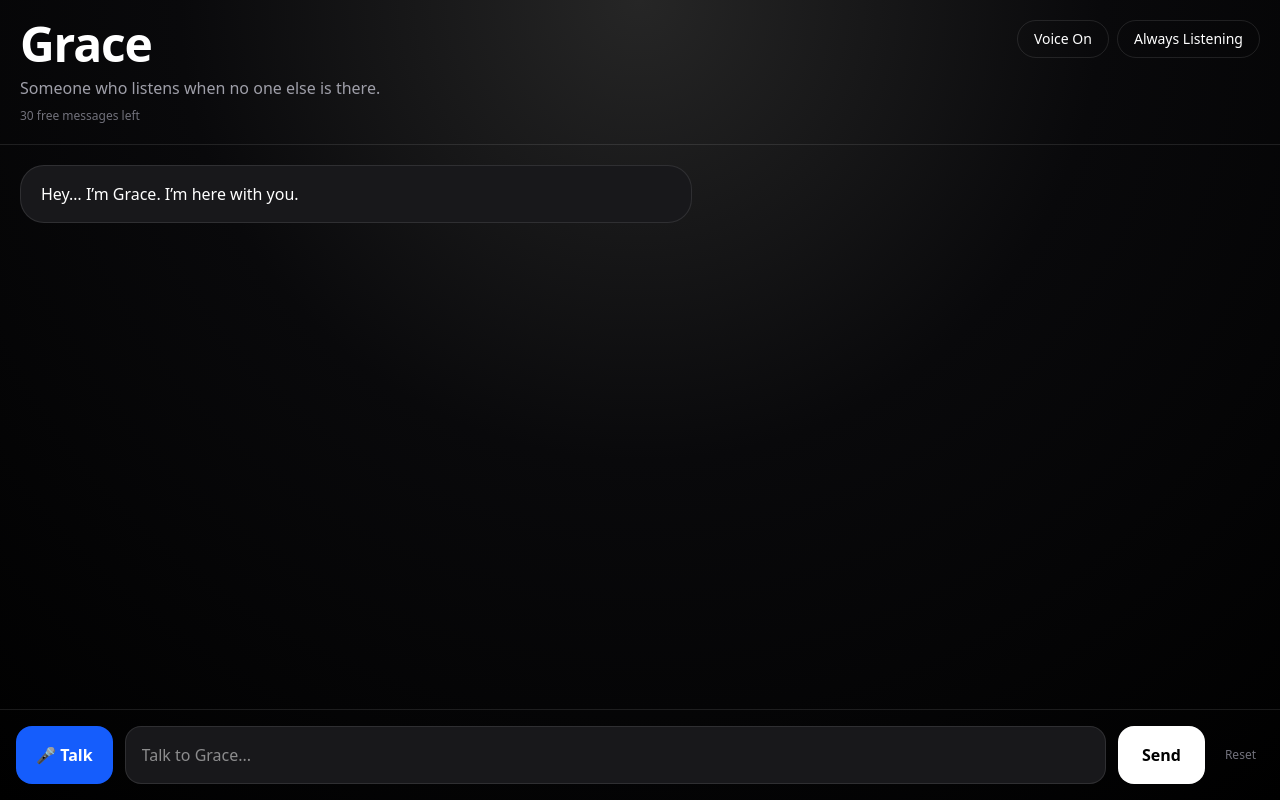
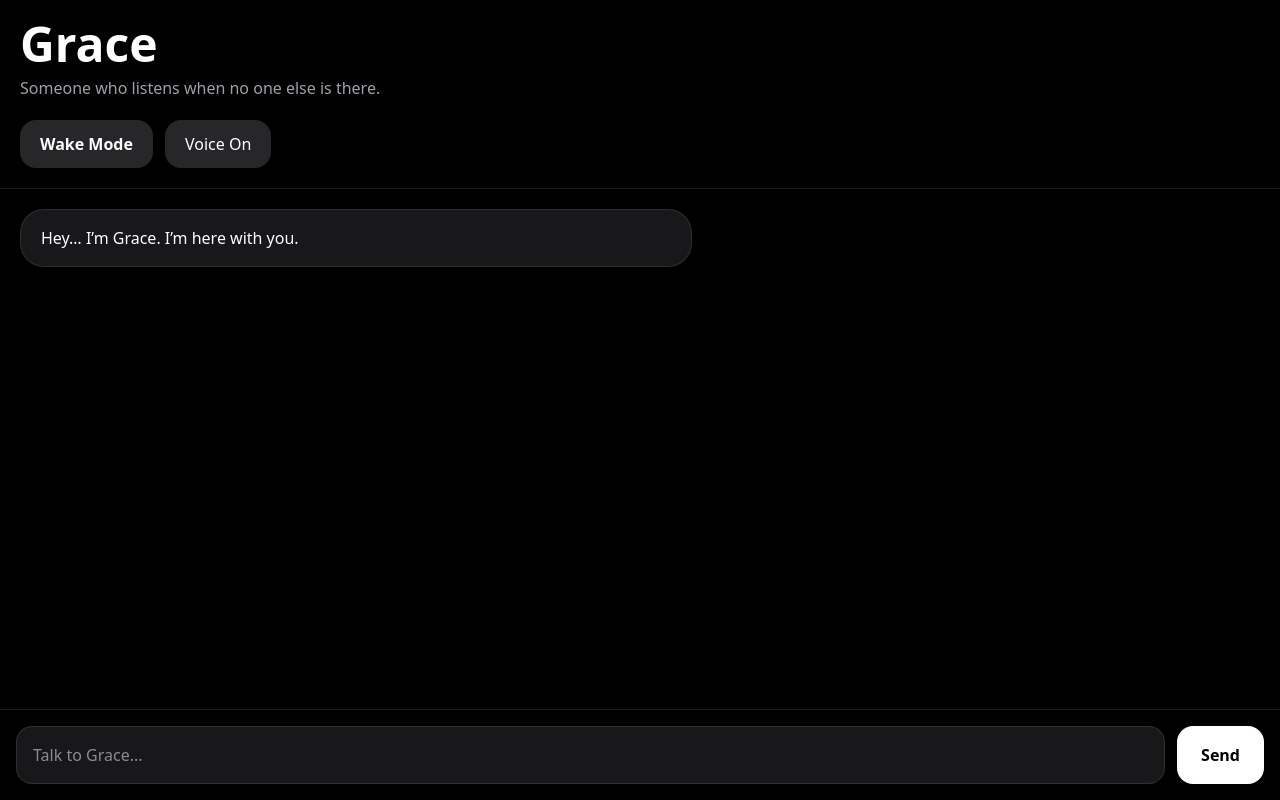
Before and after one commit to mayhew2006-max/sora-clean-production, a Next.js app: page / in a window 1280 px wide. Built offline with nearby package versions, Linux system fonts and the light colour scheme.

Commit message:
add Grace wake mode

```diff
--- a/app/page.tsx
+++ b/app/page.tsx
@@ -13,69 +13,21 @@ export default function Home() {
   const [messages, setMessages] = useState<Message[]>([
     { role: "assistant", content: "Hey… I’m Grace. I’m here with you." },
   ]);
+
   const [input, setInput] = useState("");
-  const [memory, setMemory] = useState("");
-  const [paid, setPaid] = useState(false);
   const [loading, setLoading] = useState(false);
+  const [listening, setListening] = useState(false);
+  const [wakeMode, setWakeMode] = useState(false);
   const [voiceOn, setVoiceOn] = useState(true);
-  const [handsFree, setHandsFree] = useState(false);
-  const [listening, setListening] = useState(false);
 
-  const messagesRef = useRef<Message[]>(messages);
-  const memoryRef = useRef("");
-  const loadingRef = useRef(false);
-  const handsFreeRef = useRef(false);
   const recognitionRef = useRef<any>(null);
   const audioRef = useRef<HTMLAudioElement | null>(null);
+  const loadingRef = useRef(false);
+  const wakeModeRef = useRef(false);
 
   useEffect(() => {
-    const savedMessages = localStorage.getItem("grace_messages");
-    const savedMemory = localStorage.getItem("grace_memory");
-    const savedPaid = localStorage.getItem("sora_paid");
-
-    if (savedMessages) setMessages(JSON.parse(savedMessages));
-    if (savedMemory) {
-      setMemory(savedMemory);
-      memoryRef.current = savedMemory;
-    }
-    if (savedPaid === "true") setPaid(true);
-  }, []);
-
-  useEffect(() => {
-    messagesRef.current = messages;
-    localStorage.setItem("grace_messages", JSON.stringify(messages));
-  }, [messages]);
-
-  const userCount = messages.filter((m) => m.role === "user").length;
-  const freeLeft = Math.max(FREE_LIMIT - userCount, 0);
-  const locked = !paid && freeLeft <= 0;
-
-  function updateMemory(text: string) {
-    const lower = text.toLowerCase();
-    let current = memoryRef.current;
-
-    const important =
-      lower.includes("my name is") ||
-      lower.includes("i lost") ||
-      lower.includes("my dad") ||
-      lower.includes("my mom") ||
-      lower.includes("i feel") ||
-      lower.includes("i like") ||
-      lower.includes("i hate") ||
-      lower.includes("i struggle") ||
-      lower.includes("i'm scared") ||
-      lower.includes("im scared") ||
-      lower.includes("remember");
-
-    if (!important) return;
-
-    const addition = `User said: ${text}`;
-    const updated = `${current}\n${addition}`.trim().slice(-3000);
-
-    memoryRef.current = updated;
-    setMemory(updated);
-    localStorage.setItem("grace_memory", updated);
-  }
+    wakeModeRef.current = wakeMode;
+  }, [wakeMode]);
 
   async function speak(text: string) {
     if (!voiceOn) return;
@@ -85,173 +37,284 @@ export default function Home() {
 
       const res = await fetch("/api/speak", {
         method: "POST",
-        headers: { "Content-Type": "application/json" },
+        headers: {
+          "Content-Type": "application/json",
+        },
         body: JSON.stringify({ text }),
       });
 
-      if (!res.ok) throw new Error("Voice failed");
-
       const blob = await res.blob();
       const url = URL.createObjectURL(blob);
+
       const audio = new Audio(url);
+      audioRef.current = audio;
 
-      audioRef.current = audio;
-      audio.onended = () => URL.revokeObjectURL(url);
+      audio.onended = () => {
+        URL.revokeObjectURL(url);
+
+        if (wakeModeRef.current) {
+          setTimeout(() => {
+            startWakeListening();
+          }, 800);
+        }
+      };
+
       await audio.play();
     } catch {
-      const fallback = new SpeechSynthesisUtterance(text);
-      fallback.rate = 0.9;
-      fallback.pitch = 0.9;
-      speechSynthesis.cancel();
-      speechSynthesis.speak(fallback);
+      console.log("voice failed");
     }
   }
 
-  async function sendMessage(text: string) {
-    const clean = text.trim();
-    if (!clean || loadingRef.current) return;
+  function getGreeting() {
+    const hour = new Date().getHours();
 
-    if (locked) {
-      window.location.href = "/pay";
-      return;
+    if (hour >= 5 && hour < 12) {
+      return "Good morning. I’m here with you.";
     }
 
-    updateMemory(clean);
+    if (hour >= 12 && hour < 17) {
+      return "Good afternoon. I’m here with you.";
+    }
+
+    if (hour >= 17 && hour < 22) {
+      return "Good evening. I’m here with you.";
+    }
+
+    return "Hey… I’m here with you.";
+  }
+
+  async function sendMessage(text: string) {
+    if (!text.trim() || loadingRef.current) return;
 
     loadingRef.current = true;
     setLoading(true);
+
     recognitionRef.current?.stop();
 
     const nextMessages: Message[] = [
-      ...messagesRef.current,
-      { role: "user", content: clean },
+      ...messages,
+      {
+        role: "user",
+        content: text,
+      },
     ];
 
     setMessages(nextMessages);
-    setInput("");
 
     try {
       const res = await fetch("/api/chat", {
         method: "POST",
-        headers: { "Content-Type": "application/json" },
+        headers: {
+          "Content-Type": "application/json",
+        },
         body: JSON.stringify({
           messages: nextMessages,
-          memory: memoryRef.current,
         }),
       });
 
       const data = await res.json();
-      const reply = data.reply || "I'm here with you. Tell me more.";
 
-      setMessages([...nextMessages, { role: "assistant", content: reply }]);
+      const reply =
+        data.reply || "I’m here with you.";
+
+      const updated: Message[] = [
+        ...nextMessages,
+        {
+          role: "assistant",
+          content: reply,
+        },
+      ];
+
+      setMessages(updated);
+
       await speak(reply);
     } catch {
-      const reply = "Something glitched, but I'm still here with you.";
-      setMessages([...nextMessages, { role: "assistant", content: reply }]);
-      await speak(reply);
+      const updated: Message[] = [
+        ...nextMessages,
+        {
+          role: "assistant",
+          content: "Something glitched, but I’m still here.",
+        },
+      ];
+
+      setMessages(updated);
     }
 
     loadingRef.current = false;
     setLoading(false);
-
-    if (handsFreeRef.current) {
-      setTimeout(() => startListeningLoop(), 1800);
-    }
   }
 
-  function startListeningLoop() {
+  function startWakeListening() {
+    if (!wakeModeRef.current) return;
+
     const SpeechRecognition =
       (window as any).SpeechRecognition ||
       (window as any).webkitSpeechRecognition;
 
     if (!SpeechRecognition) {
-      alert("Speech recognition works best in Chrome with microphone permission allowed.");
+      alert("Use Chrome for Wake Mode.");
       return;
     }
-
-    if (loadingRef.current) return;
 
     recognitionRef.current?.stop();
 
     const recognition = new SpeechRecognition();
+
+    recognition.lang = "en-US";
+    recognition.continuous = true;
+    recognition.interimResults = false;
+
+    recognition.onstart = () => {
+      setListening(true);
+    };
+
+    recognition.onresult = async (event: any) => {
+      const transcript =
+        event.results[event.results.length - 1][0]
+          .transcript
+          .toLowerCase();
+
+      console.log(transcript);
+
+      const wakeDetected =
+        transcript.includes("grace") ||
+        transcript.includes("hey grace");
+
+      if (wakeDetected) {
+        recognition.stop();
+
+        const greeting = getGreeting();
+
+        await speak(greeting);
+
+        setTimeout(() => {
+          startConversationListening();
+        }, 1200);
+      }
+    };
+
+    recognition.onend = () => {
+      setListening(false);
+
+      if (wakeModeRef.current && !loadingRef.current) {
+        setTimeout(() => {
+          startWakeListening();
+        }, 1200);
+      }
+    };
+
+    recognition.onerror = () => {
+      setListening(false);
+    };
+
+    recognitionRef.current = recognition;
+
+    recognition.start();
+  }
+
+  function startConversationListening() {
+    const SpeechRecognition =
+      (window as any).SpeechRecognition ||
+      (window as any).webkitSpeechRecognition;
+
+    if (!SpeechRecognition) {
+      return;
+    }
+
+    const recognition = new SpeechRecognition();
+
     recognition.lang = "en-US";
     recognition.continuous = false;
     recognition.interimResults = false;
 
-    recognition.onstart = () => setListening(true);
-
-    recognition.onresult = (event: any) => {
-      const text = event.results[0][0].transcript;
-      sendMessage(text);
+    recognition.onstart = () => {
+      setListening(true);
     };
 
-    recognition.onerror = () => setListening(false);
+    recognition.onresult = async (event: any) => {
+      const transcript =
+        event.results[0][0].transcript;
+
+      await sendMessage(transcript);
+    };
 
     recognition.onend = () => {
       setListening(false);
-      if (handsFreeRef.current && !loadingRef.current) {
-        setTimeout(() => startListeningLoop(), 900);
+
+      if (wakeModeRef.current && !loadingRef.current) {
+        setTimeout(() => {
+          startWakeListening();
+        }, 1200);
       }
     };
 
+    recognition.onerror = () => {
+      setListening(false);
+    };
+
     recognitionRef.current = recognition;
+
     recognition.start();
   }
 
-  function toggleHandsFree() {
-    if (handsFreeRef.current) {
-      handsFreeRef.current = false;
-      setHandsFree(false);
-      setListening(false);
+  function toggleWakeMode() {
+    if (wakeModeRef.current) {
+      wakeModeRef.current = false;
+      setWakeMode(false);
       recognitionRef.current?.stop();
-      audioRef.current?.pause();
-      speechSynthesis.cancel();
       return;
     }
 
-    handsFreeRef.current = true;
-    setHandsFree(true);
-    startListeningLoop();
-  }
+    wakeModeRef.current = true;
+    setWakeMode(true);
 
-  function resetGrace() {
-    localStorage.removeItem("grace_messages");
-    localStorage.removeItem("grace_memory");
-    localStorage.removeItem("sora_paid");
-    window.location.reload();
+    speak("Wake mode activated.");
+
+    setTimeout(() => {
+      startWakeListening();
+    }, 1200);
   }
 
   return (
-    <main className="min-h-screen bg-[radial-gradient(circle_at_top,#262626,#09090b_45%,#000)] text-white flex flex-col">
-      <header className="p-5 border-b border-white/10 flex justify-between items-start">
-        <div>
-          <h1 className="text-5xl font-bold tracking-tight">Grace</h1>
-          <p className="text-zinc-400 mt-2">
-            Someone who listens when no one else is there.
-          </p>
-          <p className="text-xs text-zinc-500 mt-2">
-            {paid ? "Grace Pro unlocked" : `${freeLeft} free messages left`}
-          </p>
-          {memory && <p className="text-xs text-blue-400 mt-1">Memory active</p>}
-        </div>
+    <main className="min-h-screen bg-black text-white flex flex-col">
+      <header className="p-5 border-b border-white/10">
+        <h1 className="text-5xl font-bold">
+          Grace
+        </h1>
 
-        <div className="flex gap-2">
+        <p className="text-zinc-400 mt-2">
+          Someone who listens when no one else is there.
+        </p>
+
+        <div className="flex gap-3 mt-5">
           <button
-            onClick={() => setVoiceOn(!voiceOn)}
-            className="border border-white/10 rounded-full px-4 py-2 text-sm"
+            onClick={toggleWakeMode}
+            className={`px-5 py-3 rounded-2xl font-semibold ${
+              wakeMode
+                ? "bg-green-600"
+                : "bg-zinc-800"
+            }`}
+          >
+            {wakeMode
+              ? "Wake Mode On"
+              : "Wake Mode"}
+          </button>
+
+          <button
+            onClick={() =>
+              setVoiceOn(!voiceOn)
+            }
+            className="px-5 py-3 rounded-2xl bg-zinc-800"
           >
             Voice {voiceOn ? "On" : "Off"}
           </button>
+        </div>
 
-          <button
-            onClick={toggleHandsFree}
-            className={`rounded-full px-4 py-2 text-sm ${
-              handsFree ? "bg-blue-600 text-white" : "border border-white/10"
-            }`}
-          >
-            {handsFree ? "Always Listening On" : "Always Listening"}
-          </button>
-        </div>
+        {listening && (
+          <p className="text-green-400 mt-4 animate-pulse">
+            Listening…
+          </p>
+        )}
       </header>
 
       <section className="flex-1 overflow-y-auto p-5 space-y-4">
@@ -260,7 +323,7 @@ export default function Home() {
             key={index}
             className={
               message.role === "user"
-                ? "ml-auto max-w-2xl bg-white text-black rounded-3xl px-5 py-4 shadow-xl"
+                ? "ml-auto max-w-2xl bg-white text-black rounded-3xl px-5 py-4"
                 : "mr-auto max-w-2xl bg-zinc-900 border border-white/10 rounded-3xl px-5 py-4"
             }
           >
@@ -268,52 +331,34 @@ export default function Home() {
           </div>
         ))}
 
-        {loading && <p className="text-zinc-500 animate-pulse">Grace is thinking...</p>}
-        {listening && <p className="text-blue-400 animate-pulse">Listening...</p>}
+        {loading && (
+          <p className="text-zinc-500 animate-pulse">
+            Grace is thinking...
+          </p>
+        )}
       </section>
 
-      {locked && (
-        <div className="p-4 border-t border-white/10 text-center bg-zinc-950">
-          <p className="text-zinc-300 mb-3">
-            You used your free messages. Upgrade to keep talking with Grace.
-          </p>
-          <a
-            href="/pay"
-            className="inline-block bg-white text-black rounded-2xl px-8 py-4 font-bold"
-          >
-            Upgrade Grace Pro
-          </a>
-        </div>
-      )}
-
       <footer className="p-4 border-t border-white/10 flex gap-3">
-        <button
-          onClick={startListeningLoop}
-          disabled={locked}
-          className="bg-blue-600 text-white px-5 py-4 rounded-2xl font-bold disabled:opacity-40"
-        >
-          🎤 Talk
-        </button>
-
         <input
           value={input}
-          onChange={(e) => setInput(e.target.value)}
-          onKeyDown={(e) => e.key === "Enter" && sendMessage(input)}
-          disabled={locked}
+          onChange={(e) =>
+            setInput(e.target.value)
+          }
+          onKeyDown={(e) =>
+            e.key === "Enter" &&
+            sendMessage(input)
+          }
           placeholder="Talk to Grace..."
-          className="flex-1 bg-zinc-900 border border-white/10 rounded-2xl px-4 py-4 text-white outline-none disabled:opacity-40"
+          className="flex-1 bg-zinc-900 border border-white/10 rounded-2xl px-4 py-4 text-white outline-none"
         />
 
         <button
-          onClick={() => sendMessage(input)}
-          disabled={locked}
-          className="bg-white text-black rounded-2xl px-6 font-semibold disabled:opacity-40"
+          onClick={() =>
+            sendMessage(input)
+          }
+          className="bg-white text-black rounded-2xl px-6 font-semibold"
         >
           Send
-        </button>
-
-        <button onClick={resetGrace} className="text-xs text-zinc-500 px-2">
-          Reset
         </button>
       </footer>
     </main>
```
